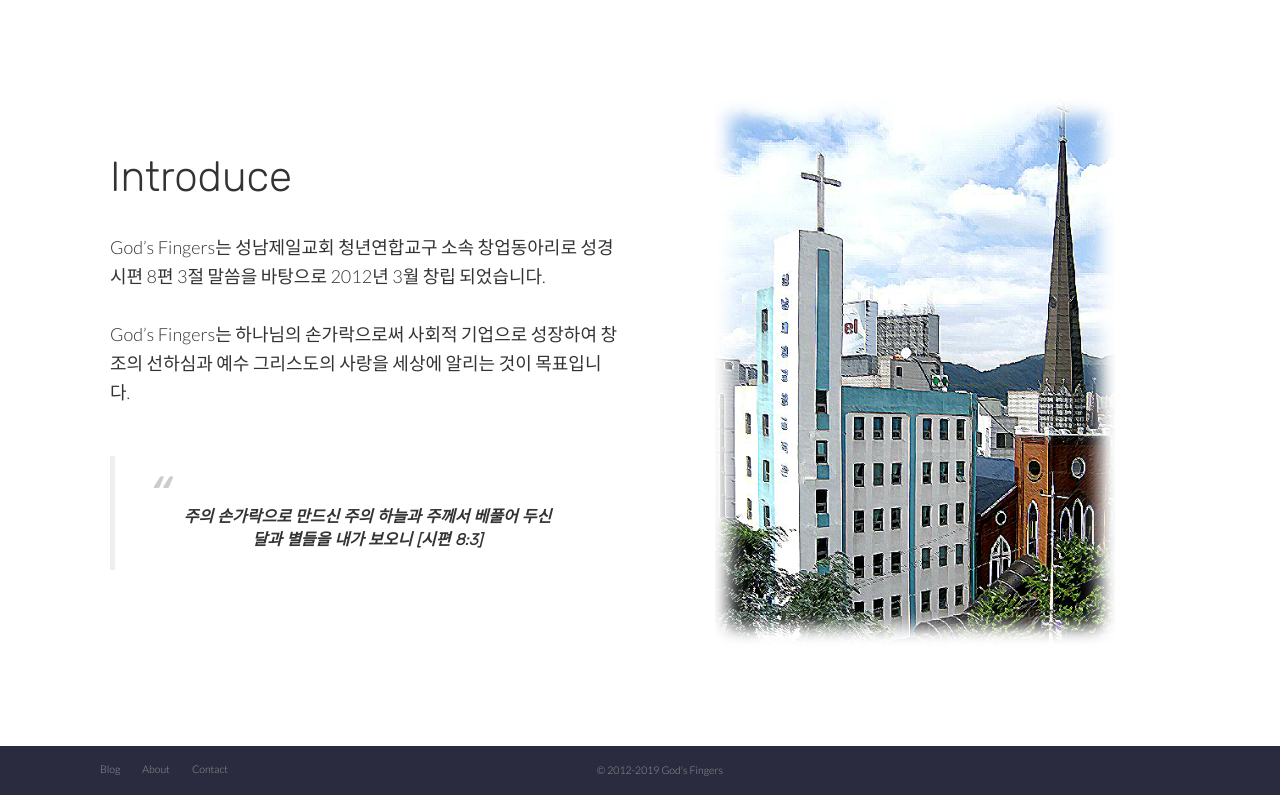
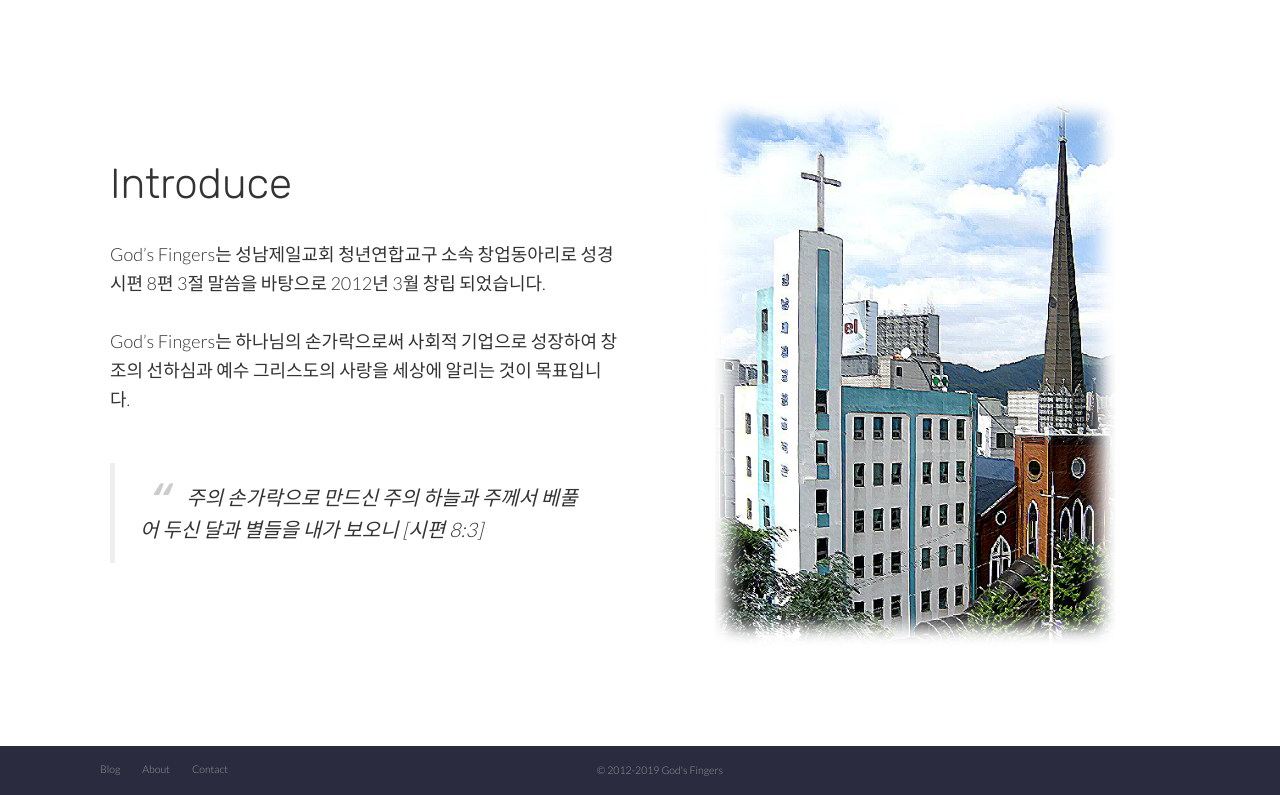
Before and after one commit to godsfingers/godsfingers.github.io, a Jekyll site: the page built from index.html, in a window 1280 px wide and 900 px high, scrolled down 799 px, cut to the strip 105-900 px from the top of the window. Built offline with Jekyll 4.4.1, drawn with Linux system fonts in a browser that asks for light colours; nearby versions of some CDN libraries.

Commit message:
index.html 수정

```diff
--- a/index.html
+++ b/index.html
@@ -29,12 +29,8 @@ bottom_image: https://unsplash.it/2000/1322?a=.png
 					<font size="3">
 					<blockquote>
 					<p>
-					<center>
-					<b>주의 손가락으로 만드신 주의 하늘과 주께서 베풀어 두신<br>
-						달과 별들을 내가 보오니
-					[시편 8:3]
-					</b>
-					</center>
+						주의 손가락으로 만드신 주의 하늘과 주께서 베풀어 두신 달과 별들을 내가 보오니
+						[시편 8:3]
 					</p>
 					</blockquote>
 					</font>
```
